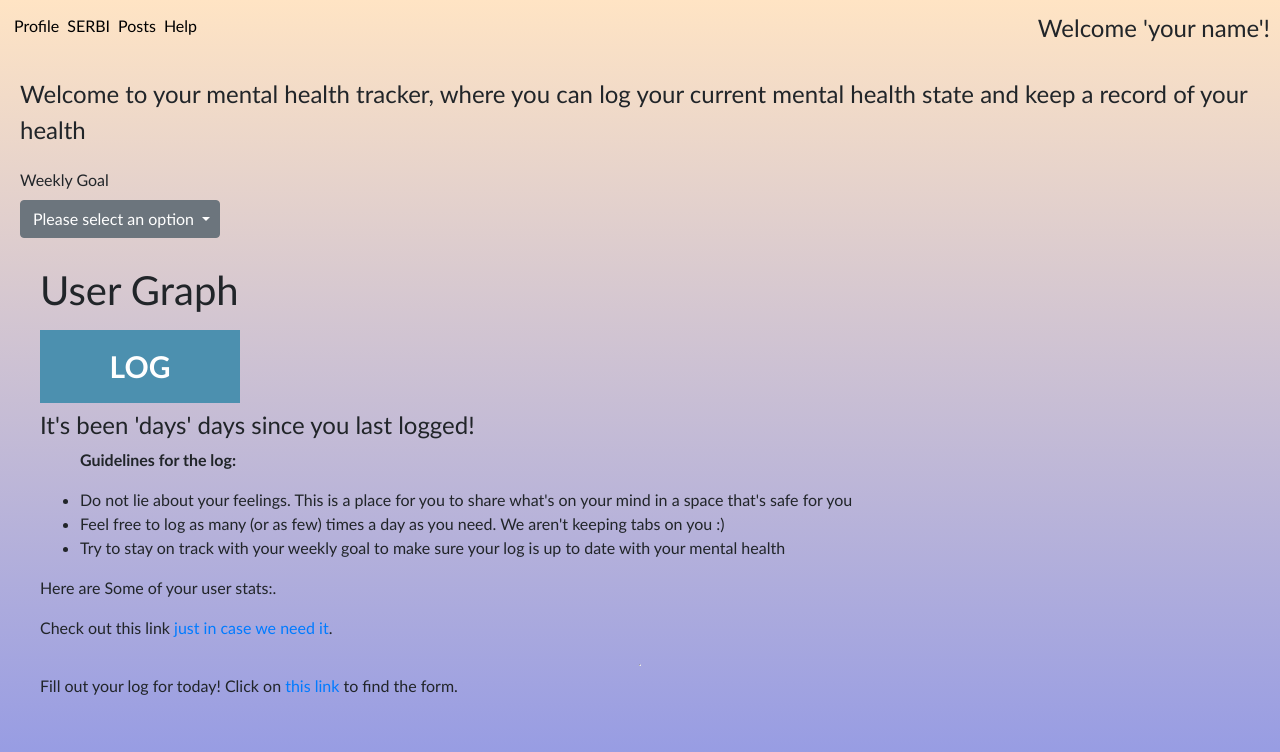
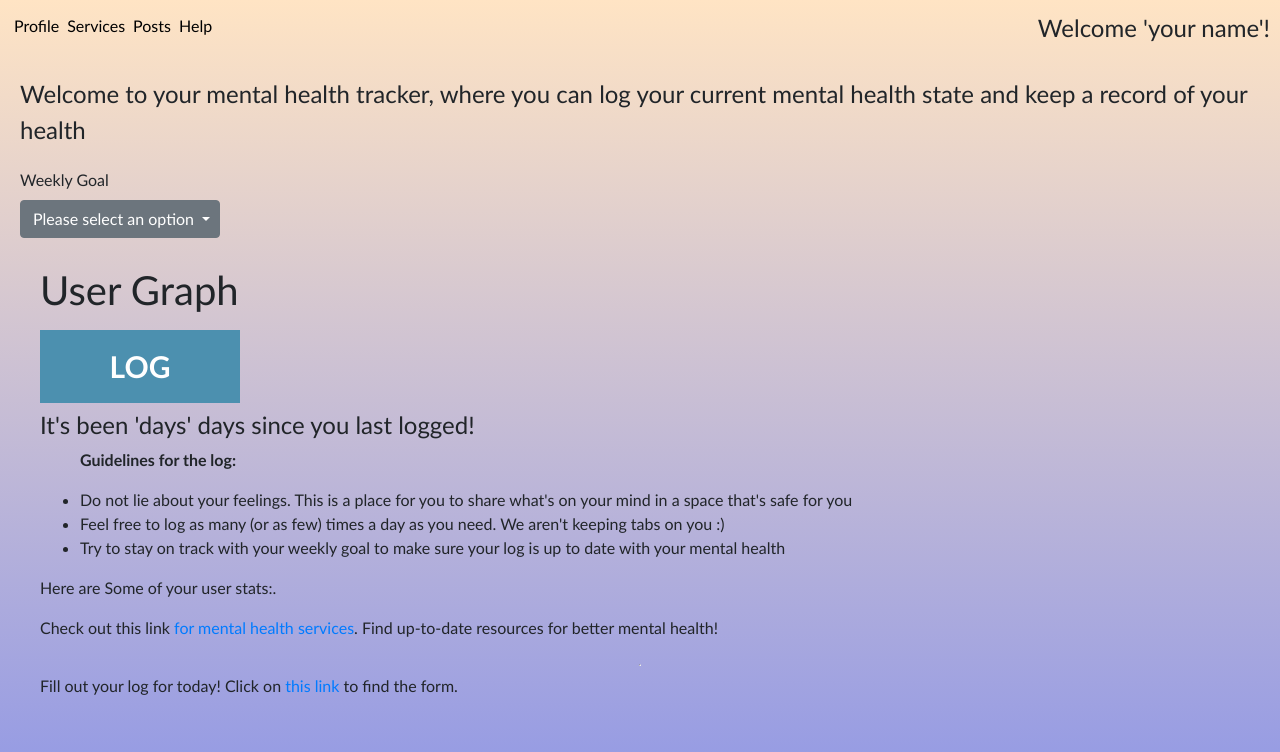
Before and after one commit to lydiagd/Mental-Health-Web, a website: page public/index.html in a window 1280 px wide. Drawn offline with nearby package versions, Linux system fonts and the light colour scheme; files whose address does not match are found by name.

Commit message:
Fixed Linking Issues

```diff
--- a/public/index.html
+++ b/public/index.html
@@ -39,8 +39,8 @@
     <div id="header-main">
         <div id="header">
             <div id="sidenav">
-                <a href="login.html">Profile</a>
-                <a href="#">SERBI</a>
+                <a href="LoginPage.html">Profile</a>
+                <a href="#">Services</a>
                 <a href="#">Posts</a>
                 <a href="#">Help</a>
             </div>
@@ -103,7 +103,8 @@
                 </ul>
                 <p>Here are Some of your user stats:. </p>
 
-                <p>Check out this link <a href="https://www.dummies.com/"> just in case we need it</a>.
+                <p>Check out this link <a href="https://www.mentalhealth.gov/"> for mental health services</a>. Find up-to-date
+                    resources for better mental health!
                 </p>
                 <hr>
                 <p>Fill out your log for today! Click on <a href="LogForm.html">this link</a> to find the form.</p>
```
Also changed, not shown: public/LogForm.html (+1 -0 lines), public/LoginPage.html (+1 -1 lines).
